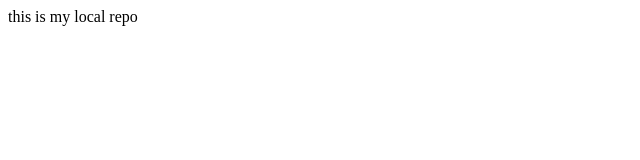
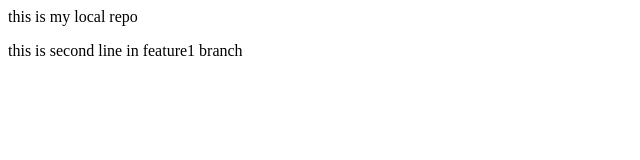
Before and after one commit to vinayakvs28kar-sudo/Localrepo, a plain HTML site: page index.html in a window 1280 px wide. Shown: the whole page, without its empty margins (0-640 px from the left). Drawn offline with Linux system fonts and the light colour scheme.

Commit message:
added 2nd line in index

```diff
--- a/index.html
+++ b/index.html
@@ -1 +1,2 @@
 <P>this is my local repo</P>
+<p>this is second line in feature1 branch</p>
```
